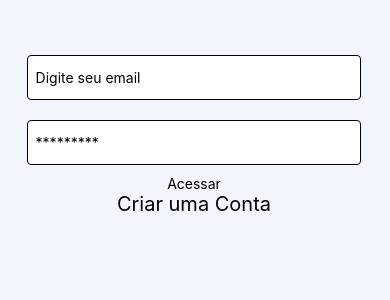
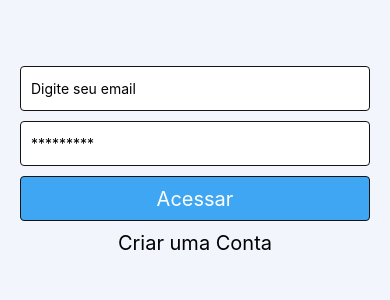
Before and after one commit to gamabn/Tarefas-react-native, a React Native app: screen / in a window 390 px wide. Shown: the top 300 px of the page. Built offline with nearby package versions, Linux system fonts and the light colour scheme.

Commit message:
30/7/204

```diff
--- a/App.js
+++ b/App.js
@@ -27,8 +27,6 @@ export default function App(){
       paddingTop: 26,
       paddingHorizontal: 10,
       backgroundColor: '#f2f6fc',
-      paddingLeft: 8,
-
     }
   }
  )
--- a/src/components/Login/index.js
+++ b/src/components/Login/index.js
@@ -1,9 +1,15 @@
 import React, { useState } from "react";
-import { Text, View, SafeAreaView, TextInput, StyleSheet ,TouchableOpacity} from "react-native";
+import { Text, View, SafeAreaView, TextInput, StyleSheet ,TouchableOpacity, Alert} from "react-native";
 
 export default function Login() {
     const [email, setEmail] = useState('');
-    const [password,setPssword] = useState('')
+    const [password,setPssword] = useState('');
+    const [type,setType] = useState('Login');
+
+    function handleLogin(){
+        alert('acessar')
+
+    }
 
     return (
 
@@ -24,15 +30,17 @@ export default function Login() {
                 onChangeText={(text) => setPssword(text)}
             />
 
-           <TouchableOpacity>
-                <Text>
-                   Acessar
+           <TouchableOpacity
+            style={[styles.handleLogin, { backgroundColor: type === 'Login' ? '#3ea6f2' : '#141414' } ] }
+             onPress={handleLogin}>
+                <Text style={{color:'#fff', fontSize: 20}}>
+                  {type === 'Login' ? 'Acessar' : 'Cadastrar'}
                 </Text>
             </TouchableOpacity>
 
-            <TouchableOpacity>
+            <TouchableOpacity onPress={()=> setType(type => type === 'Login' ? 'Cadastrar' : 'Login')}>
                 <Text style={{textAlign: 'center', fontSize: 20}}>
-                    Criar uma Conta
+                   {type === 'Login' ? 'Criar uma Conta' : 'Ja possuo um conta'}
                 </Text>
             </TouchableOpacity>
 
@@ -45,22 +53,30 @@ export default function Login() {
 const styles = StyleSheet.create({
     content: {
         flex: 1,
-        marginTop: 19,
+        paddingTop: 40,
         backgroundColor: '#f2f6fc',
-         alignItems: 'center',
-         borderRadius: 4
+       paddingHorizontal: 10,
 
     },
     input:{
         backgroundColor: '#fff',
-       borderColor: '#000',
+        borderColor: '#141414',
         borderWidth: 1,
-        width: '90%',
-        marginTop: 10,
-        padding: 8,
         borderRadius: 4,
         height: 45,
-        marginBottom: 10
+        marginBottom: 10,
+        padding: 10
 
+    },
+    handleLogin:{
+       alignItems: 'center',
+       color: '#fff',
+
+        borderColor: '#141414',
+        borderWidth: 1,
+        borderRadius: 4,
+        height: 45,
+        marginBottom: 10,
+        padding: 10
     }
 })
```
